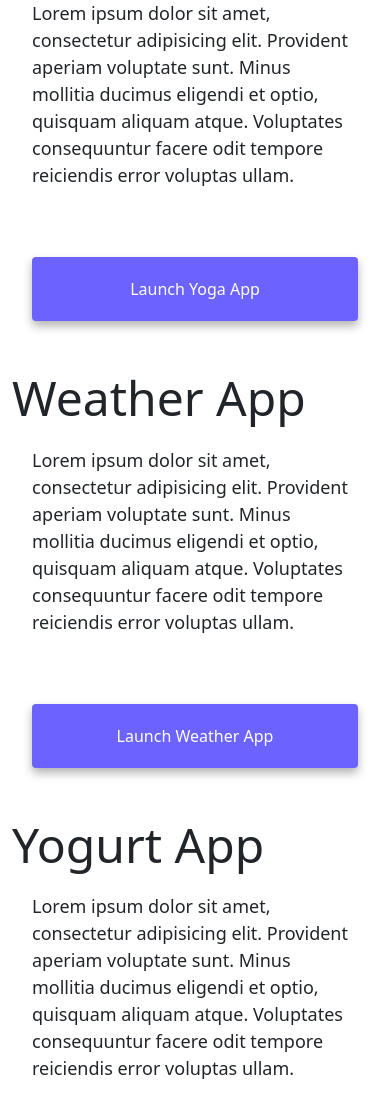
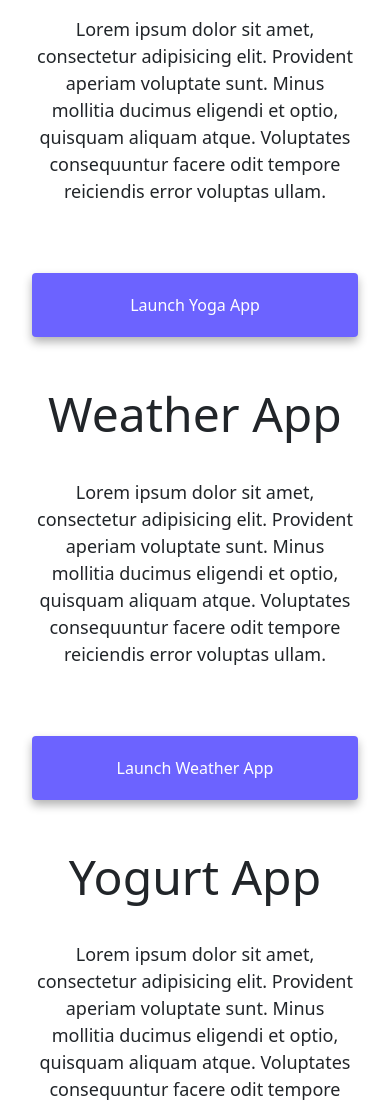
Before and after one commit to ElizabethBenitez20/My-profile, a plain HTML site: page index.html in a window 390 px wide. Shown: the part 717-1825 px from the top of the page. Drawn offline with nearby package versions, Linux system fonts and the light colour scheme.

Commit message:
The project was made compatible with mobile devices

```diff
--- a/css/style.css
+++ b/css/style.css
@@ -101,7 +101,6 @@ p {
 
 @media (max-width: 576px) {
   h1 {
-    text-align: center;
     font-size: 48px;
     line-height: 1.5;
   }
@@ -112,7 +111,7 @@ p {
   }
 
   p {
-    text-align: center !important;
+    text-align: center;
   }
 
   .app-link {
--- a/index.html
+++ b/index.html
@@ -66,8 +66,8 @@
           />
         </div>
         <div class="col-md-6">
-          <h2 class="text-start">Yoga App</h2>
-          <p class="bg-transparent text-start">
+          <h2 class="mb-3">Yoga App</h2>
+          <p class="bg-transparent">
             Lorem ipsum dolor sit amet, consectetur adipisicing elit. Provident
             aperiam voluptate sunt. Minus mollitia ducimus eligendi et optio,
             quisquam aliquam atque. Voluptates consequuntur facere odit tempore
@@ -80,8 +80,8 @@
       </div>
       <div class="row mt-5">
         <div class="col-md-6">
-          <h2 class="text-start">Weather App</h2>
-          <p class="bg-transparent text-start">
+          <h2 class="mb-3">Weather App</h2>
+          <p class="bg-transparent">
             Lorem ipsum dolor sit amet, consectetur adipisicing elit. Provident
             aperiam voluptate sunt. Minus mollitia ducimus eligendi et optio,
             quisquam aliquam atque. Voluptates consequuntur facere odit tempore
@@ -106,8 +106,8 @@
           />
         </div>
         <div class="col-md-6">
-          <h2 class="text-start">Yogurt App</h2>
-          <p class="bg-transparent text-start">
+          <h2 class="mb-3">Yogurt App</h2>
+          <p class="bg-transparent">
             Lorem ipsum dolor sit amet, consectetur adipisicing elit. Provident
             aperiam voluptate sunt. Minus mollitia ducimus eligendi et optio,
             quisquam aliquam atque. Voluptates consequuntur facere odit tempore
```
